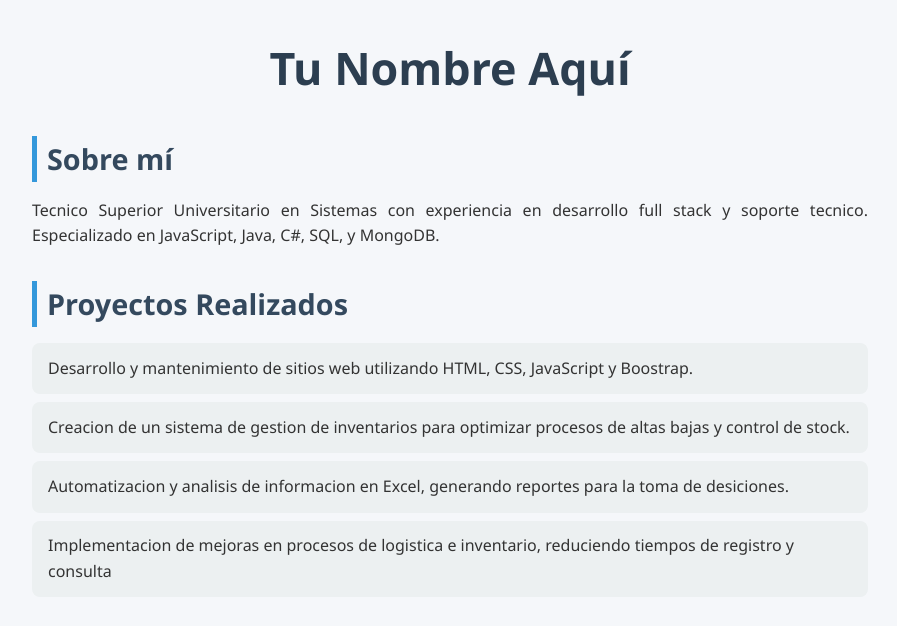
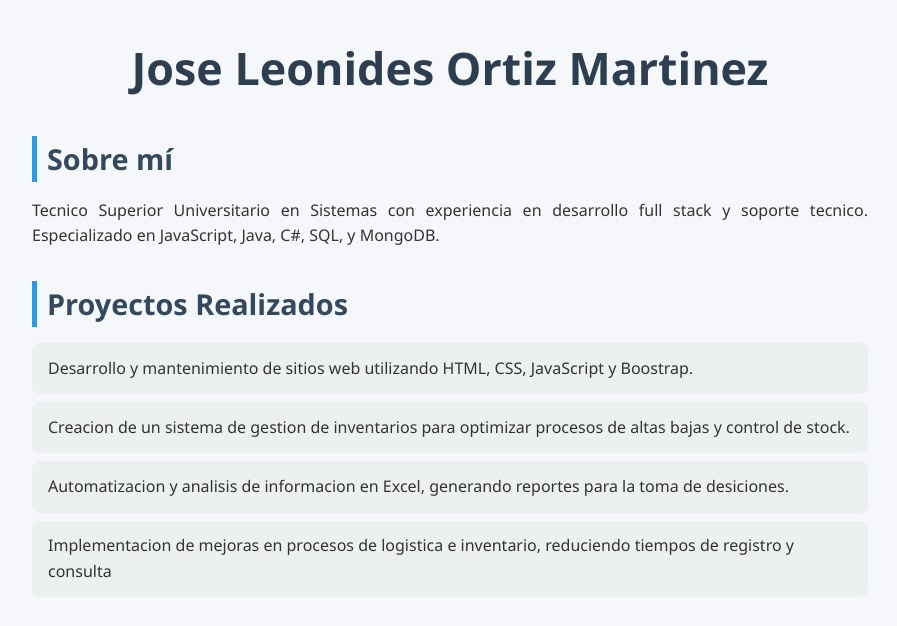
Before and after one commit to JoseLeonides/JoseLeonides.github.io, a plain HTML site: page index.html in a window 1280 px wide. Shown: the top 626 px of the page, without its empty margins (190-1087 px from the left). Drawn offline with Linux system fonts and the light colour scheme.

Commit message:
Update index.html

```diff
--- a/index.html
+++ b/index.html
@@ -9,7 +9,7 @@
   <link rel="stylesheet" href="style.css">
 </head>
 <body>
-  <h1>Tu Nombre Aquí</h1>
+  <h1>Jose Leonides Ortiz Martinez</h1>
 
   <h2>Sobre mí</h2>
   <p>
```
